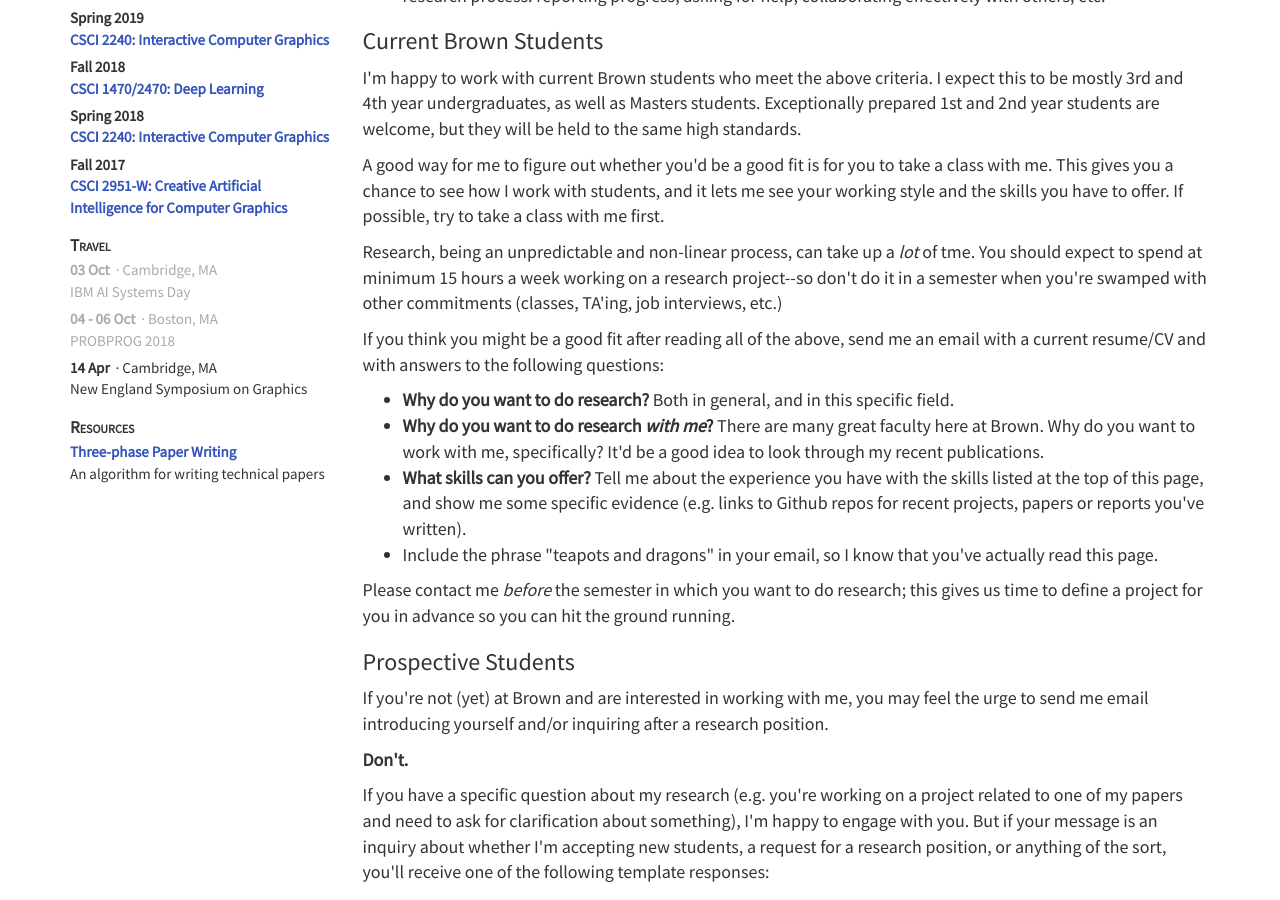
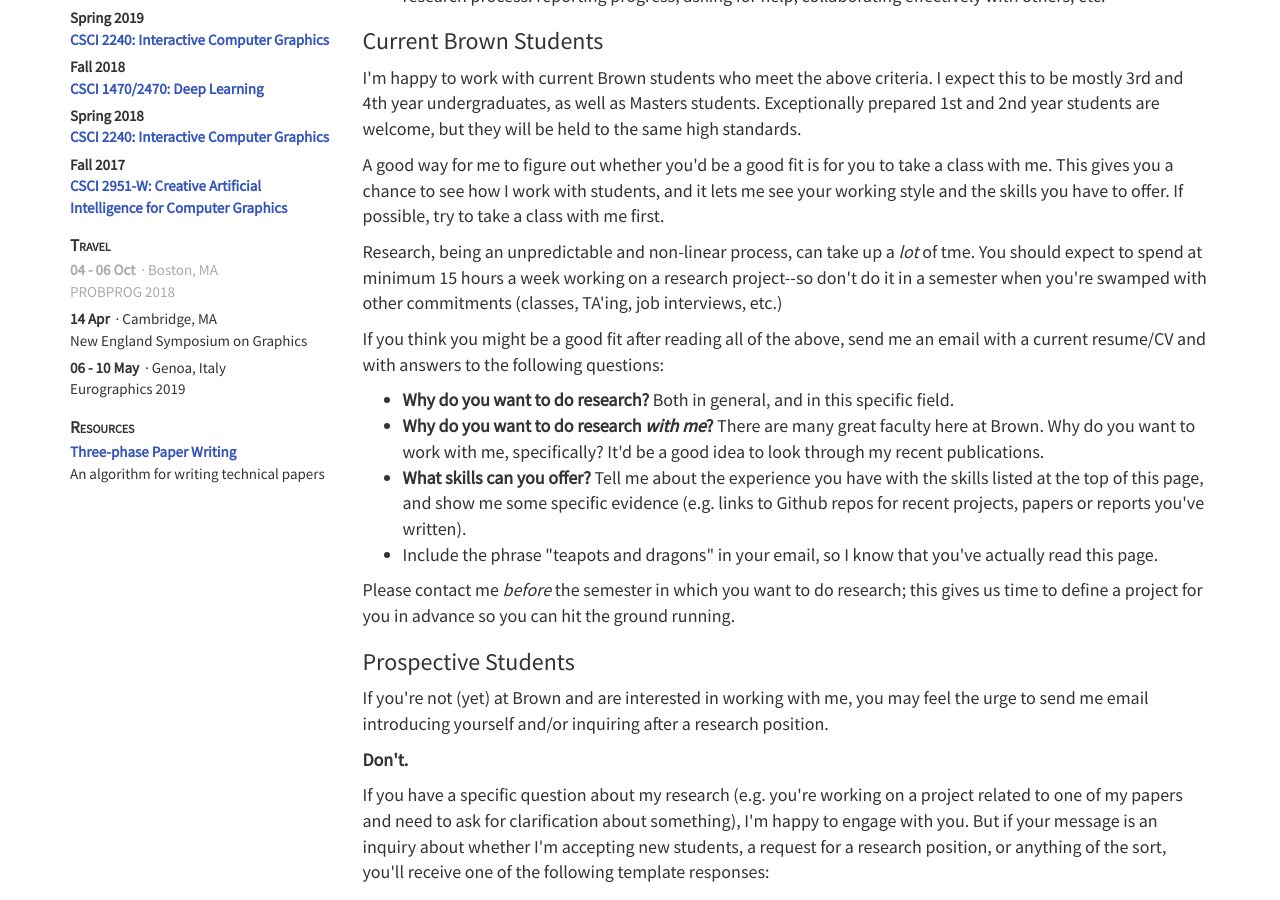
Before and after one commit to dritchie/dritchie.github.io, a Jekyll site: the page built from prospective_students.html, in a window 1280 px wide and 900 px high, scrolled down 660 px. Built offline with Jekyll 4.4.1, drawn with Linux system fonts in a browser that asks for light colours.

Commit message:
Add EG 2019 to travel.

```diff
--- a/_data/travel.json
+++ b/_data/travel.json
@@ -132,6 +132,13 @@
 			"enddate": "2019-04-14",
 			"event": "New England Symposium on Graphics",
 			"location": "Cambridge, MA"
+		},
+
+		{
+			"startdate": "2019-05-06",
+			"enddate": "2019-05-10",
+			"event": "Eurographics 2019",
+			"location": "Genoa, Italy"
 		}
 	]
 }
```
